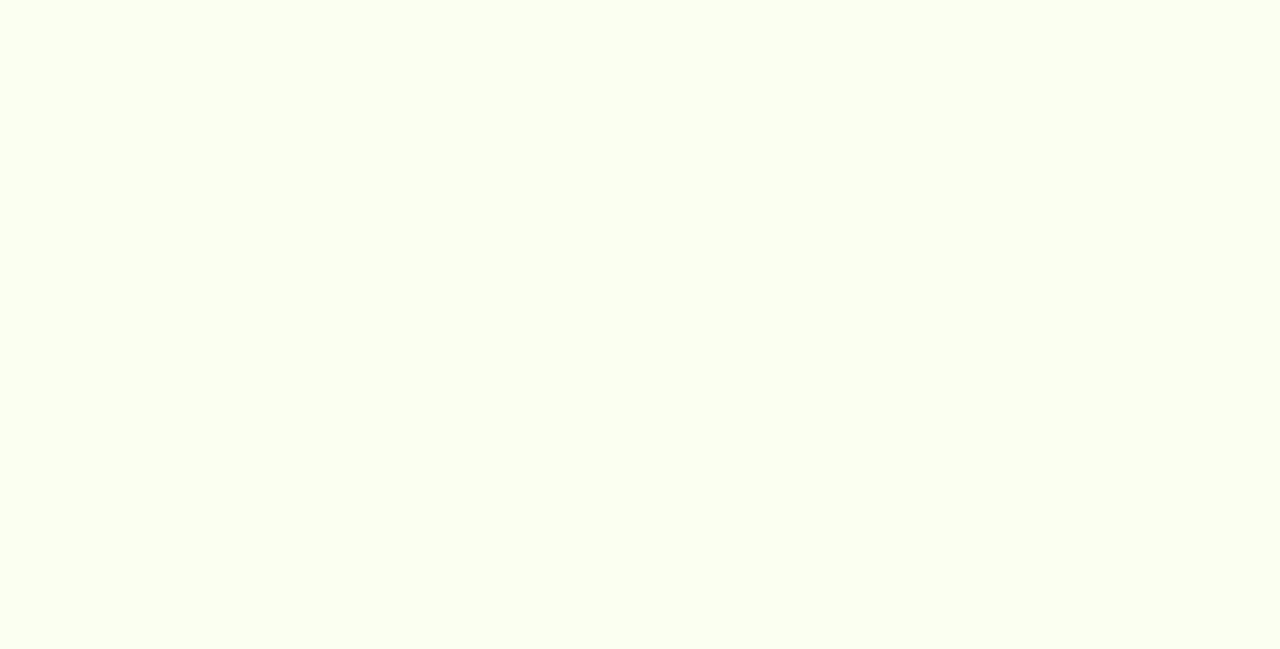
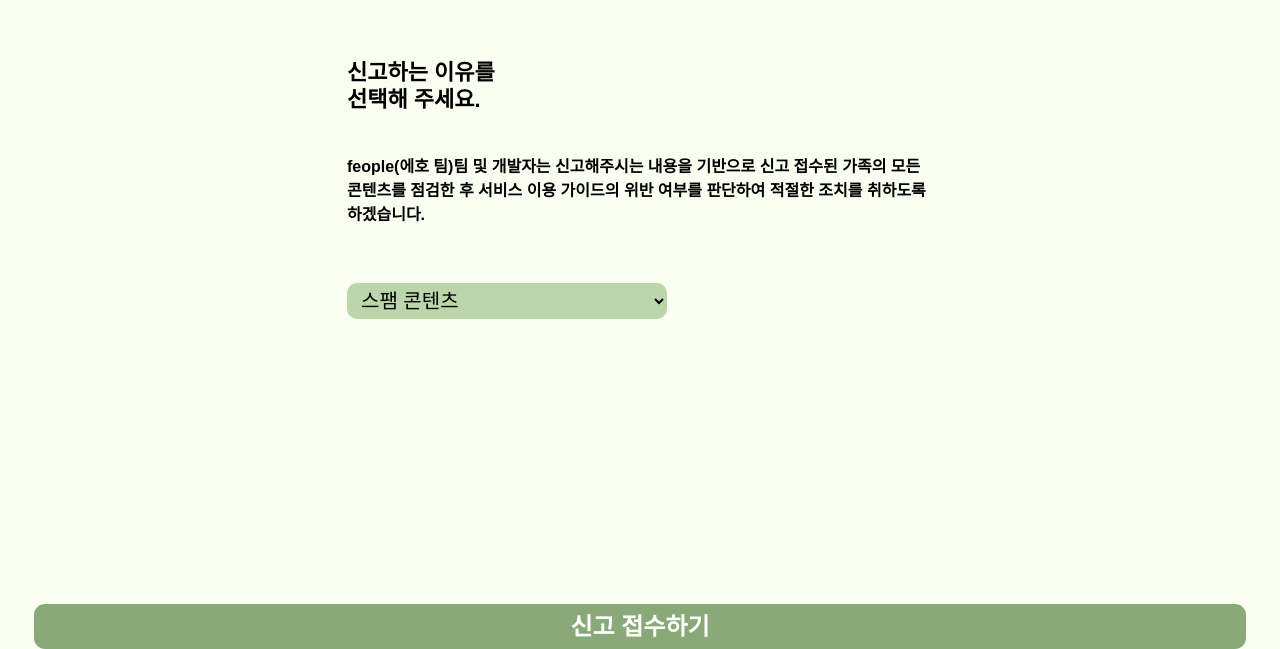
Before and after one commit to luke7231/eeho-web, a React (Create React App) app: page /setting/report in a window 1280 px wide. Before the commit this address had no page. Shown: the part 151-800 px from the top of the page. Built offline with nearby package versions, Linux system fonts and the light colour scheme.

Commit message:
feat: report 페이지 생성

```diff
--- a/src/Routes/setting/index.tsx
+++ b/src/Routes/setting/index.tsx
@@ -147,6 +147,8 @@ const Setting = () => {
                 <Tab onClick={() => navigate("./copy_link")}>초대링크</Tab>
                 <Tab onClick={() => navigate("/service-content")}>서비스 이용 약관</Tab>
                 <Tab onClick={() => navigate("/privacy")}>개인정보 처리방침</Tab>
+                <Tab onClick={() => navigate("./report")}>신고</Tab>
+                {/* <Tab onClick={() => navigate("/privacy")}>로그아웃</Tab> */}
                 <Tab onClick={() => openSignOutModal()}>회원 탈퇴</Tab>
             </Menu>
             {/* <Members /> */}
--- /dev/null
+++ b/src/Routes/setting/report.tsx
@@ -0,0 +1,86 @@
+import { useState } from "react";
+import styled from "styled-components";
+import FlashLoading from "../../components/common/flash-loading";
+import Button from "../../components/onboarding/button";
+import Title from "../../components/onboarding/title";
+
+const Contanier = styled.div`
+    width: 100%;
+    height: 100vh;
+    display: flex;
+    flex-direction: column;
+    justify-content: center;
+    align-items: center;
+    padding: 0 32px;
+`;
+const InputContainer = styled.div``;
+const Text = styled.div`
+    display: flex;
+    margin: 40px 0 10px 0;
+    flex-direction: column;
+    justify-content: center;
+    flex-shrink: 0;
+    font-size: 16px;
+    font-style: normal;
+    font-weight: 600;
+    line-height: normal;
+`;
+const Select = styled.select`
+    background-color: #bcd6ab;
+    height: 36px;
+    border: 0;
+    width: 100%;
+    padding: 0 10px;
+    font-size: 20px;
+    color: #000;
+    max-width: 320px;
+    margin-top: 48px;
+    margin-bottom: 120px;
+    border-radius: 10px;
+`;
+
+const Report = () => {
+    const [loading, setLoading] = useState(false);
+    const [topic, setTopic] = useState("스팸 콘텐츠");
+
+    const onClickButton = () => {
+        setLoading(true);
+        console.log(topic);
+        // token 넣고 신고 디비 쌓기.
+    };
+    return (
+        <Contanier>
+            <InputContainer>
+                <Title>
+                    신고하는 이유를 <br />
+                    선택해 주세요.
+                </Title>
+                <Text>
+                    feople(에호 팀)팀 및 개발자는 신고해주시는 내용을 기반으로 신고 접수된 가족의 모든 콘텐츠를 점검한
+                    후 서비스 이용 가이드의 위반 여부를 판단하여 적절한 조치를 취하도록 하겠습니다.{" "}
+                </Text>
+
+                <Select name="languages" id="lang" onChange={(v) => setTopic(v.target.value)}>
+                    <option value="스팸 콘텐츠">스팸 콘텐츠</option>
+                    <option value="도배 콘텐츠">도배 콘텐츠</option>
+                    <option value="사기 또는 거짓">사기 또는 거짓</option>
+                    <option value="폭력적 콘텐츠">폭력적 콘텐츠</option>
+                    <option value="증오 또는 악의적 콘텐츠">증오 또는 악의적 콘텐츠</option>
+                    <option value="위험을 조장하는 콘텐츠">위험을 조장하는 콘텐츠</option>
+                    <option value="저작권 침해">저작권 침해</option>
+                    <option value="성적 콘텐츠">성적 콘텐츠</option>
+                </Select>
+            </InputContainer>
+            {loading && <FlashLoading style={{ position: "fixed", bottom: 0 }} />}
+
+            <Button
+                text="신고 접수하기"
+                onClick={() => {
+                    if (!loading) onClickButton();
+                }}
+            />
+        </Contanier>
+    );
+};
+
+export default Report;
--- a/src/router.tsx
+++ b/src/router.tsx
@@ -23,6 +23,7 @@ import CopyLink from "./Routes/setting/copy-link";
 import ServiceContent from "./Routes/setting/service-content";
 import Privacy from "./Routes/setting/privacy";
 import Login from "./Routes/onboarding/login/login";
+import Report from "./Routes/setting/report";
 
 const Router = () => {
     const { isLoggedIn } = useAuth();
@@ -54,6 +55,7 @@ const Router = () => {
                 <Route path="/setting" element={<Setting />} />
                 <Route path="/setting/update_profile" element={<UpdateProfile />} />
                 <Route path="/setting/copy_link" element={<CopyLink />} />
+                <Route path="/setting/report" element={<Report />} />
 
                 <Route path="/agree" element={<Agree />} />
                 <Route path="/service-content" element={<ServiceContent />} />
```
